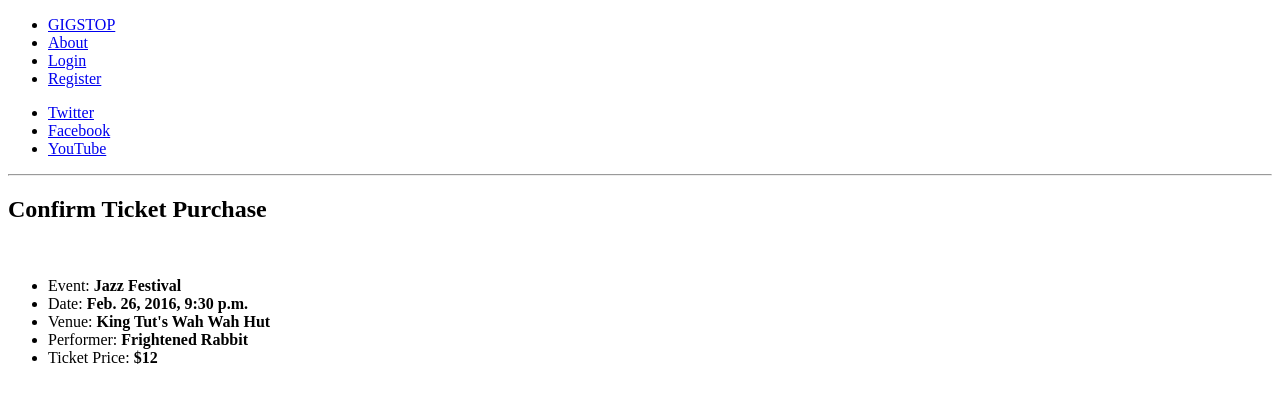
After one commit to Tyrannican/AlphaDragon, a Django app: a page that uses Gigstop/templates/Gigstop/buy_tickets.html in a window 1280 px wide. The commit adds this page. Shown: the top 403 px of the page. Run offline with Django 3.2, Linux system fonts and the light colour scheme; data comes from the database, SQL or seed files in the repository.

Commit message:
Started working on buy tickets, Models and pop script updated.

```diff
--- a/Gigstop/app/models.py
+++ b/Gigstop/app/models.py
@@ -39,6 +39,7 @@ class Event(models.Model):
         performer = models.ForeignKey(Performer)
         slug = models.SlugField()
         no_tickets = models.IntegerField(default=0)
+        price = models.IntegerField(default=0)
 
         def save(self, *args, **kwargs):
             self.slug = slugify(self.name)
@@ -51,7 +52,8 @@ class Event(models.Model):
 class Ticket(models.Model):
     price = models.IntegerField(max_length=100000)
     event = models.ForeignKey(Event)
-    sold = models.IntegerField(max_length=1)
+    user = models.ForeignKey(User)
+    quantity = models.IntegerField(max_length=3)
 
     def __unicode__(self):  #For Python 2, use __str__ on Python 3
         return self.price
--- a/Gigstop/app/urls.py
+++ b/Gigstop/app/urls.py
@@ -14,4 +14,5 @@ urlpatterns = patterns('',
 	url(r'^edit_profile/$', views.edit_profile, name='edit_profile'),
 	url(r'^edit_event/(?P<event_name_slug>[\w\-]+)/$', views.delete_event, name='delete_event'),
 	url(r'^edit_event/$', views.edit_event, name='edit_event'),
+	url(r'^buy_tickets/(?P<event_name_slug>[\w\-]+)/$', views.buy_tickets, name='buy_tickets'),
 	)
--- a/Gigstop/app/views.py
+++ b/Gigstop/app/views.py
@@ -192,6 +192,7 @@ def edit_event(request):
 
     return render(request, 'Gigstop/edit_event.html', {'event': event_performer})
 
+#Delete event view for Performers
 @login_required
 def delete_event(request, event_name_slug):
     delete = Event.objects.get(slug=event_name_slug)
@@ -206,3 +207,10 @@ def performer_profile(request):
 #Edit performer profile page view
 def edit_profile(request):
     return render(request, 'Gigstop/edit_profile.html', {})
+
+
+#Purchase tickets for selected Event view
+def buy_tickets(request, event_name_slug):
+	event = Event.objects.get(slug=event_name_slug)
+
+	return render(request, 'Gigstop/buy_tickets.html', {'event': event})
--- /dev/null
+++ b/Gigstop/templates/Gigstop/buy_tickets.html
@@ -0,0 +1,15 @@
+{% extends 'Gigstop/base.html' %}
+
+{% block title %}Purchase Tickets!{% endblock %}
+
+{% block body_block %}
+	<h2>Confirm Ticket Purchase</h2>
+	<br/>
+	<ul>
+		<li> Event: <strong>{{ event.name }}</strong></li>
+		<li> Date: <strong>{{ event.time }}</strong></li>
+		<li> Venue: <strong>{{ event.venue }}</strong></li>
+		<li> Performer: <strong>{{ event.performer }}</strong></li>
+		<li> Ticket Price: <strong>${{ event.price }}</strong></li>
+	</ul>
+{% endblock %}
--- a/Gigstop/templates/Gigstop/index.html
+++ b/Gigstop/templates/Gigstop/index.html
@@ -7,7 +7,7 @@
 				{% if wallPopulate %}
 					<ul>
 						{% for Event in wallPopulate %}
-							<li><a href="http://www.youtube.com/watch?v=k_LAZjLi3RU" target="blank"> {{ Event.media }} {{Event.name}} {{Event.venue}} </a> </li>
+							<li><a href="http://www.youtube.com/watch?v=k_LAZjLi3RU" target="blank"> {{ Event.media }} {{Event.name}} {{Event.venue}} </a> <br/><a href="{% url 'buy_tickets' Event.slug %}" id="buy"> Buy Tickets! </a></li><br/>
 						{% endfor %}
 					</ul>
 				{% else %}
```
Also changed, not shown: Gigstop/populate_gigstop.py (+7 -7 lines), Gigstop/db.sqlite3.
